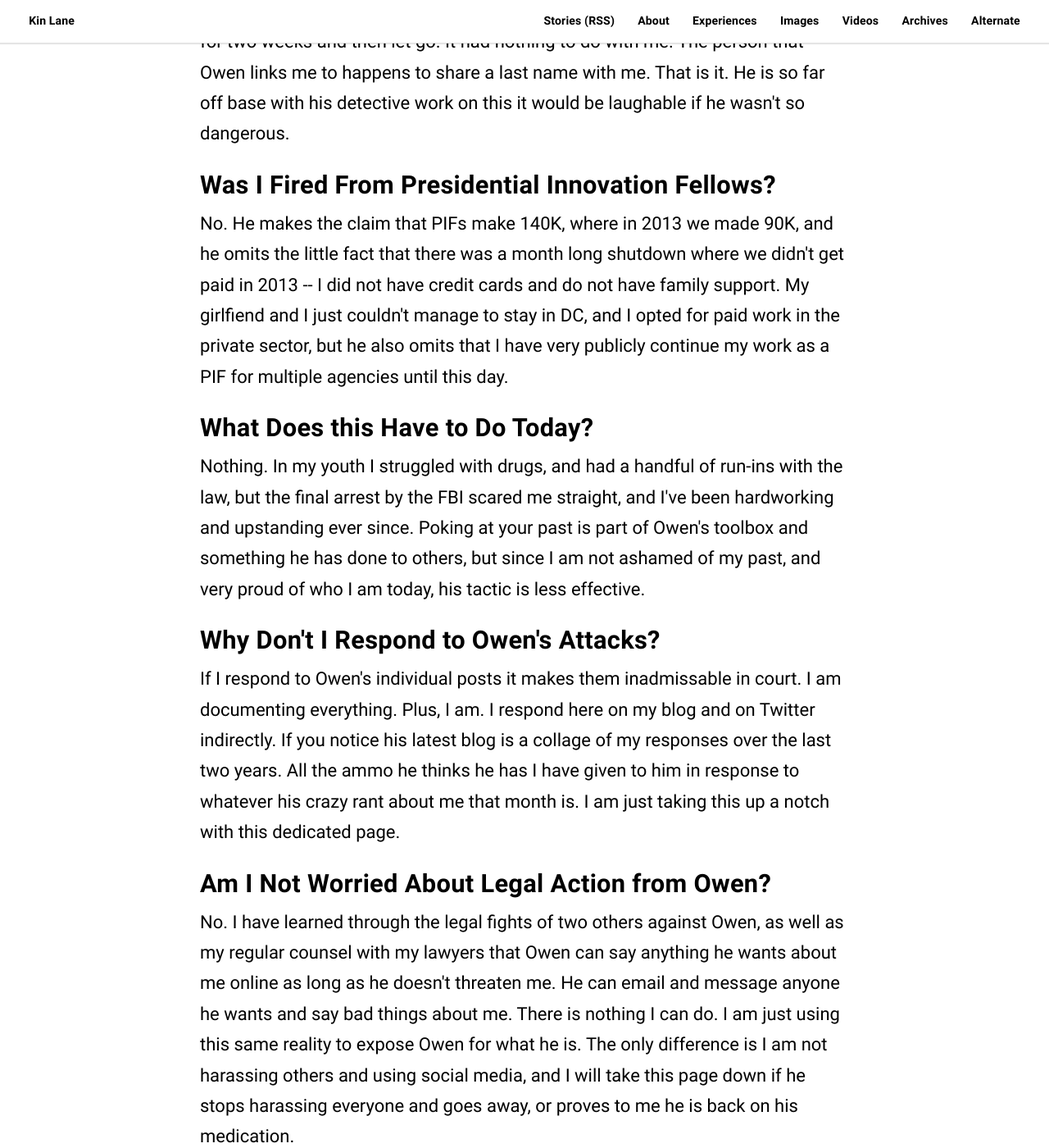
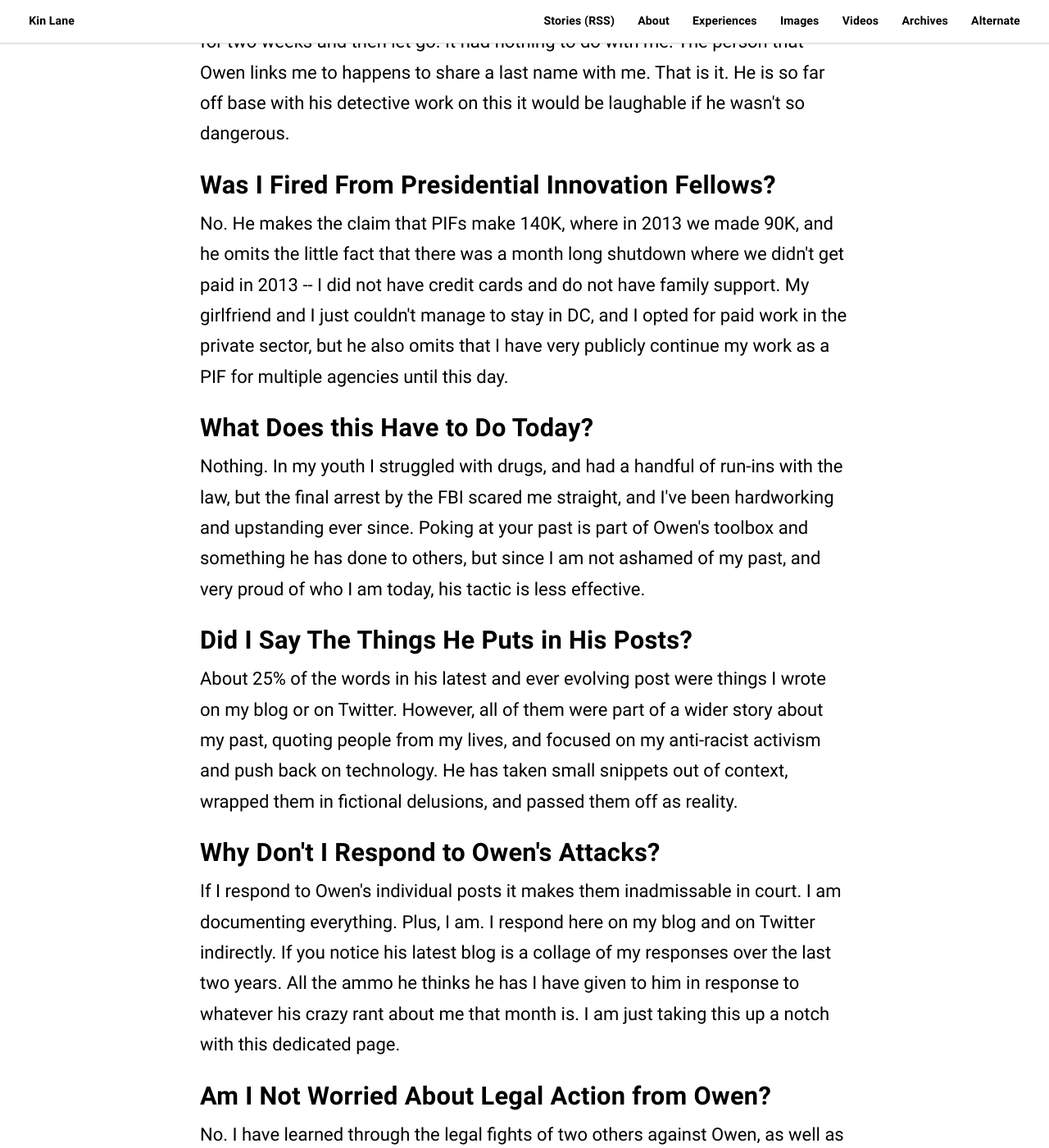
Before and after one commit to simon-tower/kinlane, a Jekyll site: the page built from owen-rubel/index.html, in a window 1280 px wide and 1400 px high, scrolled down 3222 px. Shown: the whole window at 82% size. Built offline with Jekyll 4.4.1, drawn with Linux system fonts in a browser that asks for light colours; some web fonts are replaced; some of the changed text lies outside the part shown.

Commit message:
add block

```diff
--- a/owen-rubel/index.html
+++ b/owen-rubel/index.html
@@ -39,10 +39,13 @@ title: Owen Rubel
 <p>I was swept up a series of arrests after the Oklahoma City Bombings. I was held for two weeks and then let go. It had nothing to do with me. The person that Owen links me to happens to share a last name with me. That is it. He is so far off base with his detective work on this it would be laughable if he wasn't so dangerous.</p>
 
 <h3>Was I Fired From Presidential Innovation Fellows?</h3>
-<p>No. He makes the claim that PIFs make 140K, where in 2013 we made 90K, and he omits the little fact that there was a month long shutdown where we didn't get paid in 2013 -- I did not have credit cards and do not have family support. My girlfiend and I just couldn't manage to stay in DC, and I opted for paid work in the private sector, but he also omits that I have very publicly continue my work as a PIF for multiple agencies until this day.</p>
+<p>No. He makes the claim that PIFs make 140K, where in 2013 we made 90K, and he omits the little fact that there was a month long shutdown where we didn't get paid in 2013 -- I did not have credit cards and do not have family support. My girlfriend and I just couldn't manage to stay in DC, and I opted for paid work in the private sector, but he also omits that I have very publicly continue my work as a PIF for multiple agencies until this day.</p>
 
 <h3>What Does this Have to Do Today?</h3>
 <p>Nothing. In my youth I struggled with drugs, and had a handful of run-ins with the law, but the final arrest by the FBI scared me straight, and I've been hardworking and upstanding ever since. Poking at your past is part of Owen's toolbox and something he has done to others, but since I am not ashamed of my past, and very proud of who I am today, his tactic is less effective.</p>
+
+<h3>Did I Say The Things He Puts in His Posts?</h3>
+<p>About 25% of the words in his latest and ever evolving post were things I wrote on my blog or on Twitter. However, all of them were part of a wider story about my past, quoting people from my lives, and focused on my anti-racist activism and push back on technology. He has taken small snippets out of context, wrapped them in fictional delusions, and passed them off as reality. </p>
 
 <h3>Why Don't I Respond to Owen's Attacks?</h3>
 <p>If I respond to Owen's individual posts it makes them inadmissable in court. I am documenting everything. Plus, I am. I respond here on my blog and on Twitter indirectly. If you notice his latest blog is a collage of my responses over the last two years. All the ammo he thinks he has I have given to him in response to whatever his crazy rant about me that month is. I am just taking this up a notch with this dedicated page.</p>
```
Also changed, not shown: other parts of owen-rubel/index.html (+1 -1 lines).
